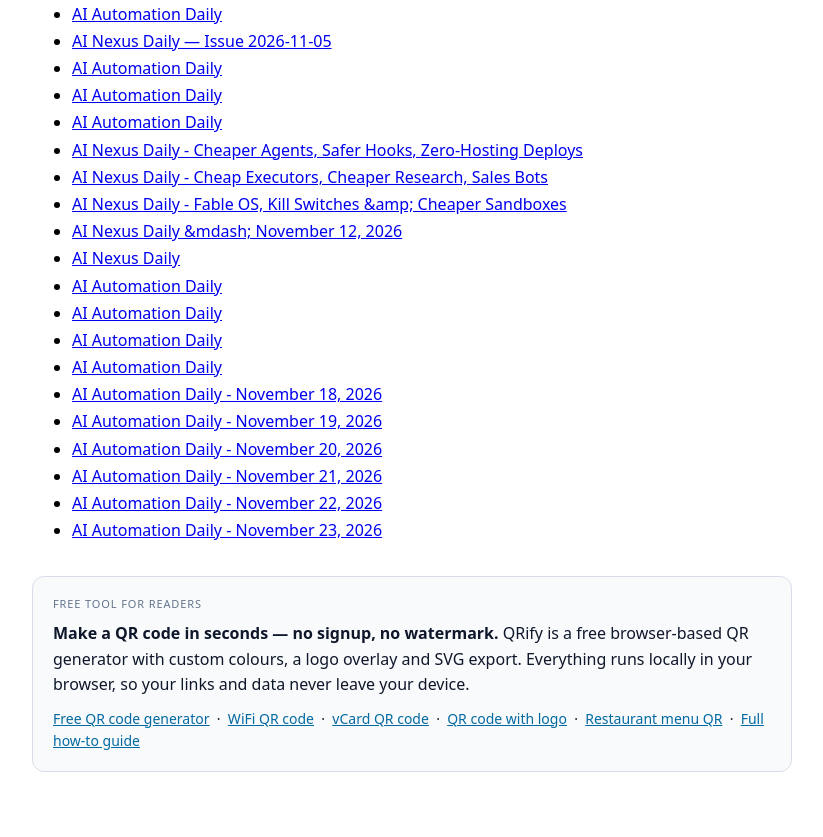
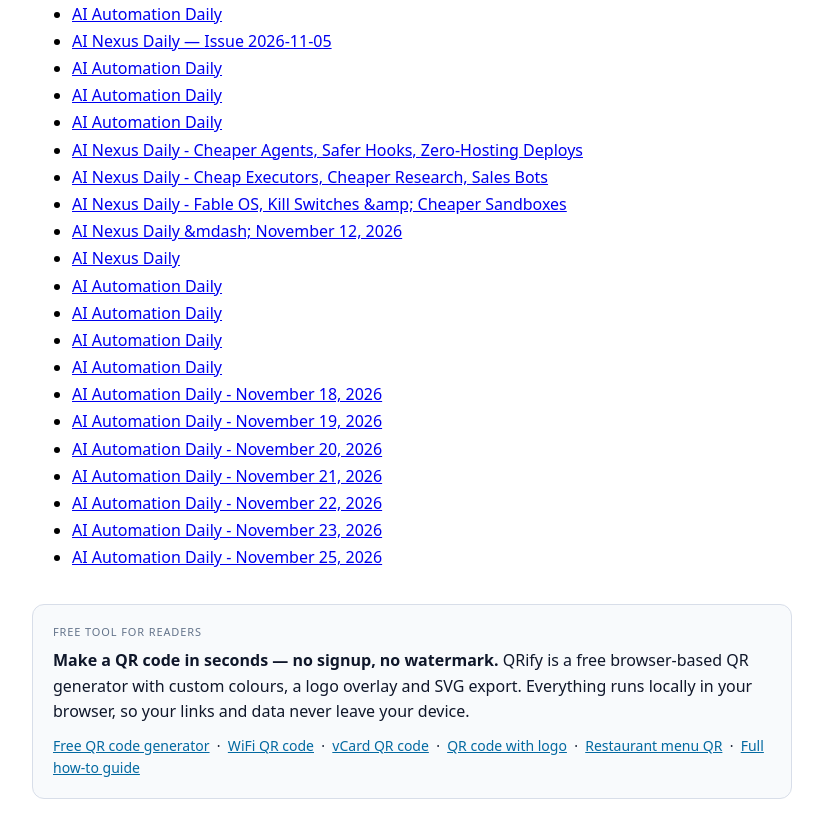
Before and after one commit to usaimaker/ai-newsletter, a plain HTML site: page index.html in a window 1280 px wide. Shown: the part 1397-2234 px from the top of the page, without its empty margins (228-1051 px from the left). Before the commit the page ends 2209 px from the top, so only its background shows below. Drawn offline with Linux system fonts and the light colour scheme.

Commit message:
auto rebuild index/feed

```diff
--- a/index.html
+++ b/index.html
@@ -66,6 +66,7 @@
 <li><a href="issues/issue-2026-11-21.html">AI Automation Daily - November 21, 2026</a></li>
 <li><a href="issues/issue-2026-11-22.html">AI Automation Daily - November 22, 2026</a></li>
 <li><a href="issues/issue-2026-11-23.html">AI Automation Daily - November 23, 2026</a></li>
+<li><a href="issues/issue-2026-11-25.html">AI Automation Daily - November 25, 2026</a></li>
 </ul>
 <!-- QRIFY_TRAFFIC_START -->
 <section class="qrify-tool" style="margin:32px 0;padding:18px 20px;border:1px solid #d8dee9;border-radius:12px;background:#f8fafc;color:#0f172a;font-family:system-ui,Arial,sans-serif;line-height:1.6">
```
Also changed, not shown: feed.xml (+1 -1 lines).
